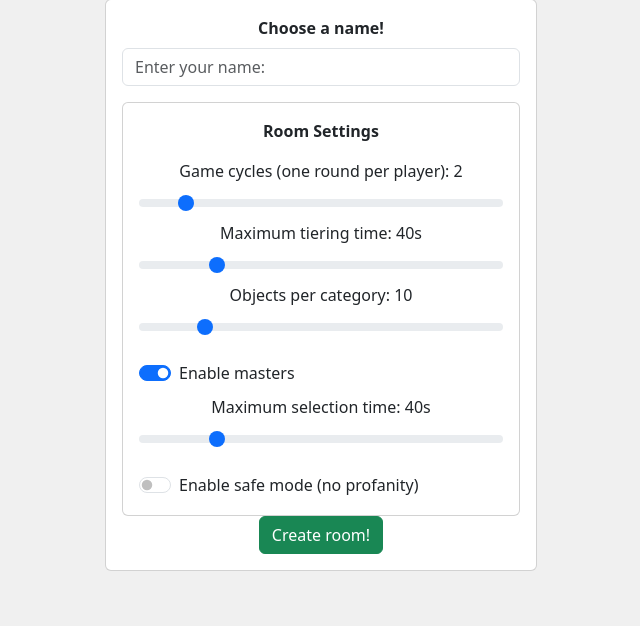
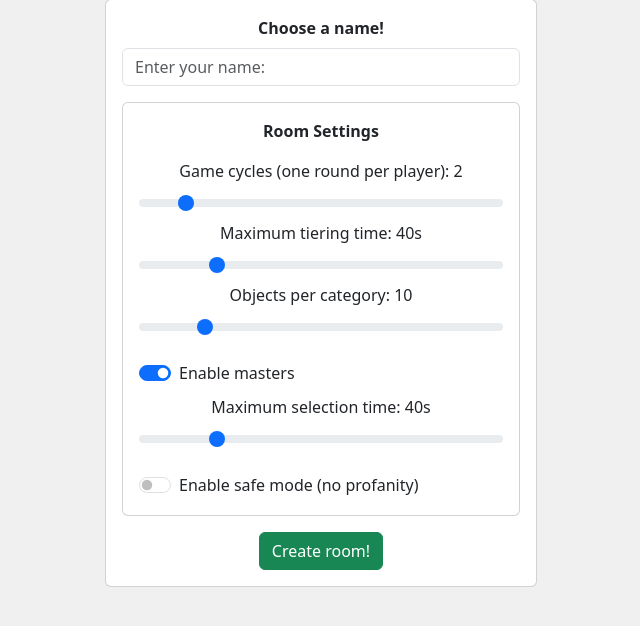
Before and after one commit to spertuzz/Tier-Fever, a Flask app: page /host in a window 1280 px wide. Shown: the part 49-675 px from the top of the page, without its empty margins (319-959 px from the left). Run offline with Flask 3, Linux system fonts and the light colour scheme; some libraries are stand-ins or nearby versions.

Commit message:
Update host.html

```diff
--- a/templates/host.html
+++ b/templates/host.html
@@ -88,7 +88,7 @@
 						</div>
 					</div>
 				</div>
-				<button type="submit" class="btn btn-success">Create room!</button>
+				<button type="submit" class="btn btn-success" style="margin-top: 1rem;">Create room!</button>
 			</div>
 		</div>
 	</form>
```
